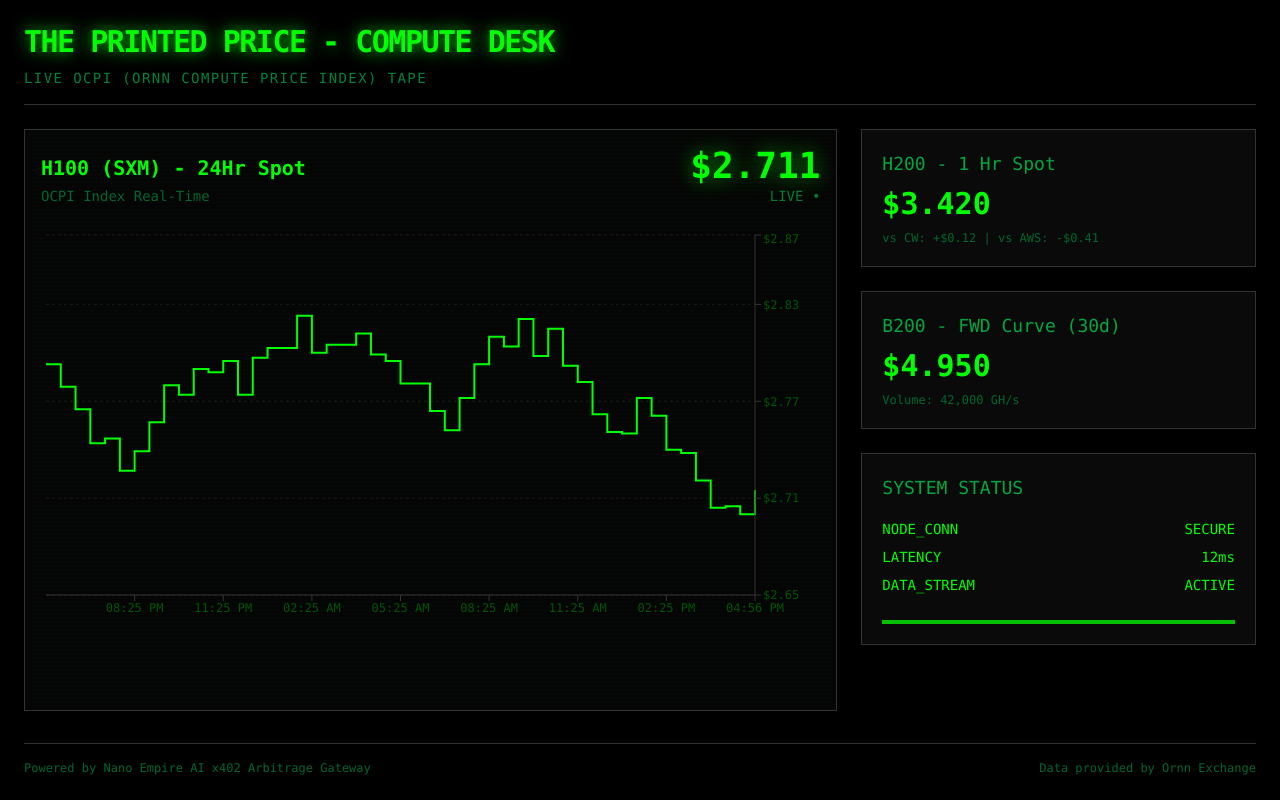
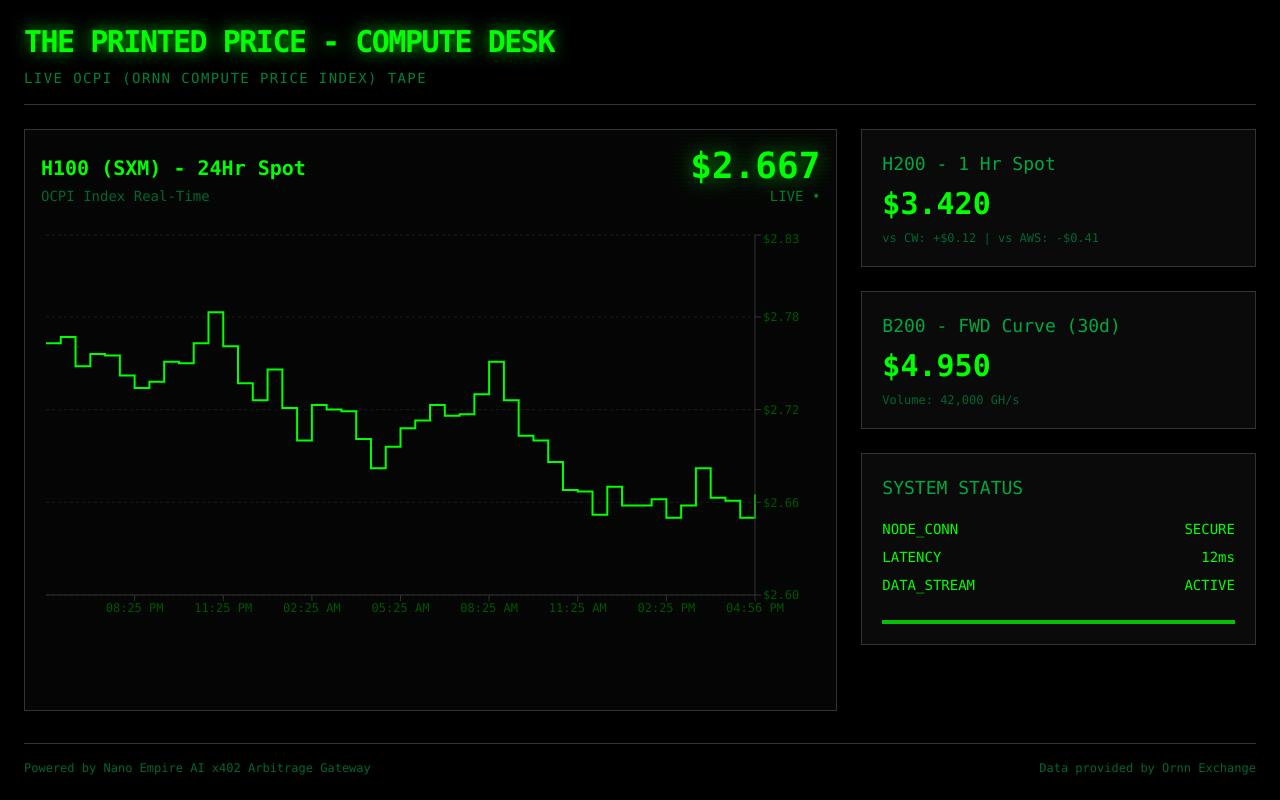
Before and after one commit to Nano-Empire-Ai/nanoempire-web, a Next.js app: page /tape in a window 1280 px wide. Built offline with nearby package versions, Linux system fonts and the light colour scheme.

Commit message:
fix: Initial state generation in tape and modal

```diff
--- a/app/tape/page.tsx
+++ b/app/tape/page.tsx
@@ -12,10 +12,7 @@ import {
 } from 'recharts';
 
 export default function TapePage() {
-  const [data, setData] = useState<{time: string, price: number}[]>([]);
-
-  // Generate simulated data on mount
-  useEffect(() => {
+  const [data, setData] = useState<{time: string, price: number}[]>(() => {
     const points = [];
     let currentPrice = 2.78;
     const now = new Date();
@@ -37,9 +34,11 @@ export default function TapePage() {
         price: Number(currentPrice.toFixed(3))
       });
     }
+    return points;
+  });
 
-    setData(points);
-
+  // Generate simulated data on mount
+  useEffect(() => {
     // Simulate live updates
     const interval = setInterval(() => {
       setData(prev => {
--- a/components/wallet/ConnectEntityModal.tsx
+++ b/components/wallet/ConnectEntityModal.tsx
@@ -21,13 +21,15 @@ export function ConnectEntityModal() {
 
   // Check if wallet is already connected
   useEffect(() => {
+    let mounted = true;
     if (typeof window !== "undefined") {
-      if (window.solana?.isConnected && window.solana.publicKey) {
+      if (window.solana?.isConnected && window.solana.publicKey && mounted) {
         setWalletAddress(window.solana.publicKey.toString());
         setWalletType("Solana (Phantom)");
         setStatus("connected");
       }
     }
+    return () => { mounted = false; };
   }, []);
 
   const connectPhantom = async () => {
```
